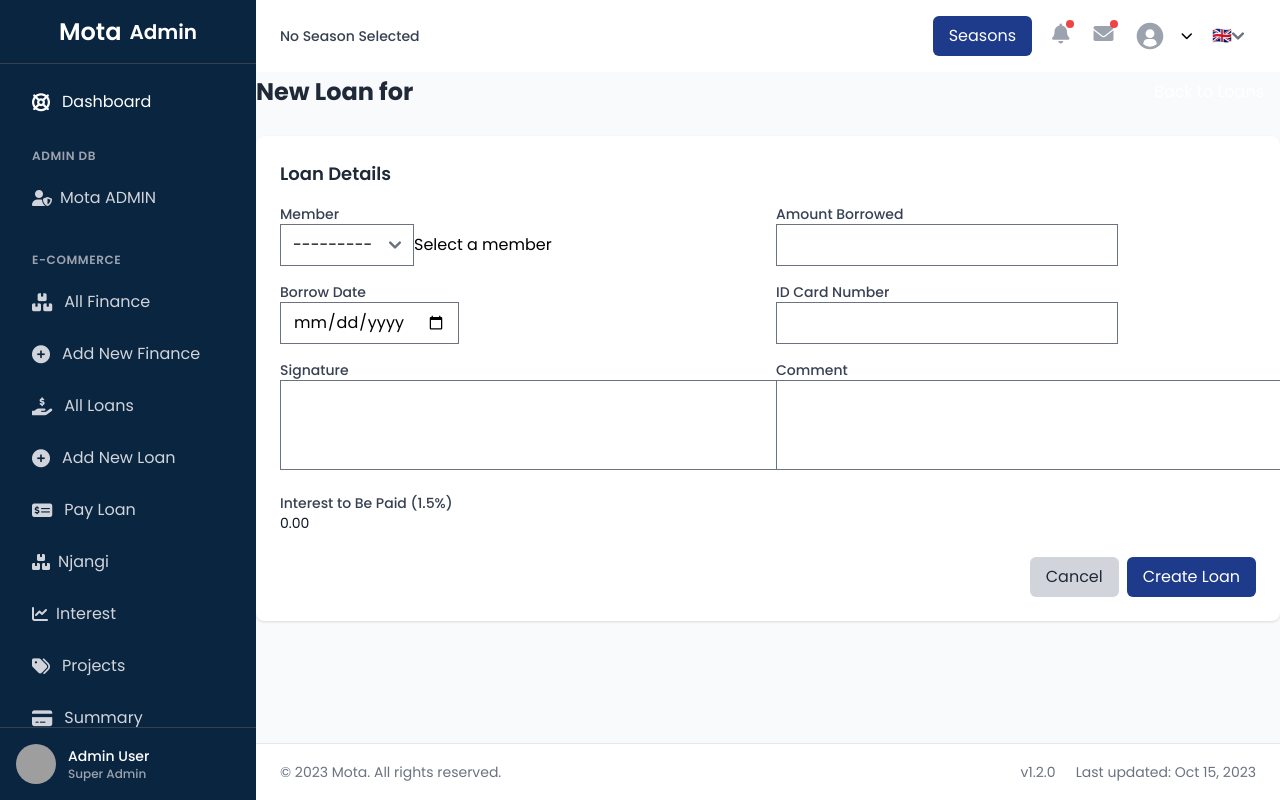
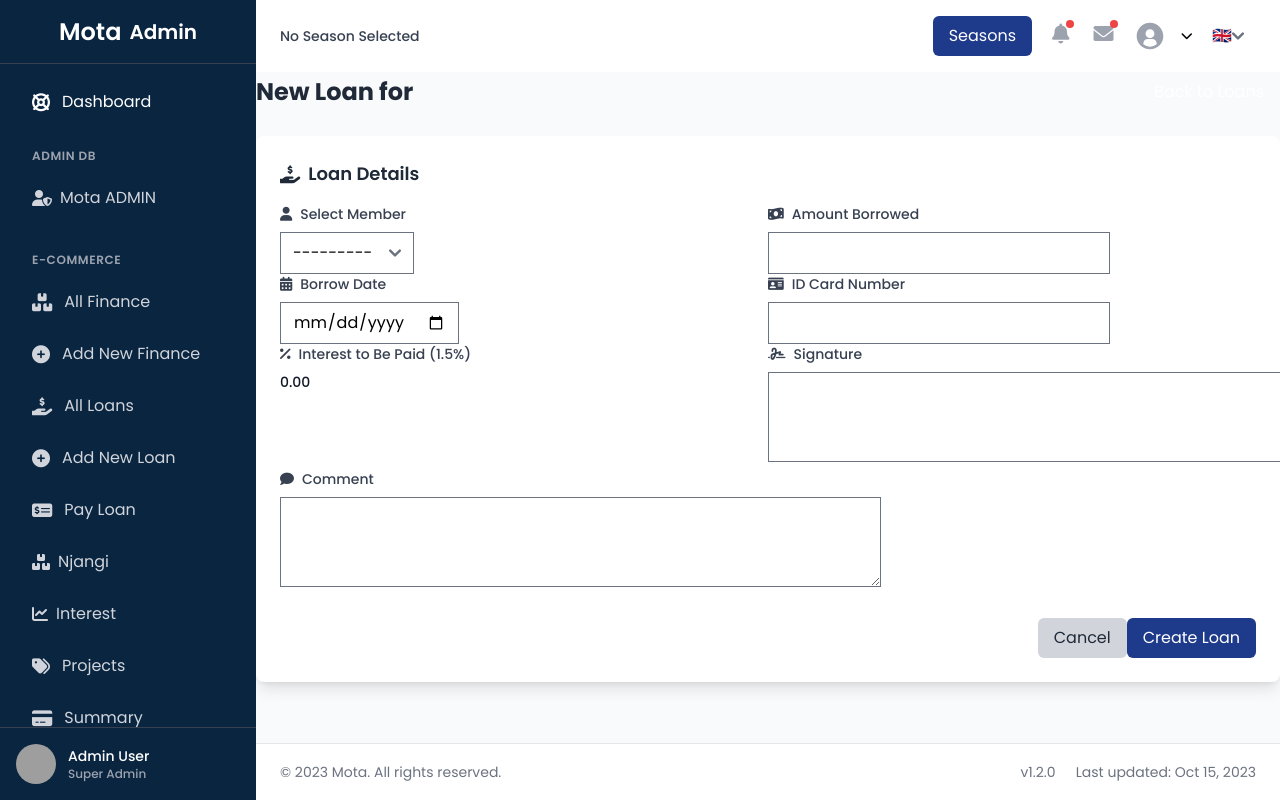
Before and after one commit to C-Elgol/NEWMOTA, a Django app: template mota_apps/templates/publics/dashboard/admin/pages/loans/includes/create_loan.html in a window 1280 px wide. Run offline with Django 5.2, Linux system fonts and the light colour scheme; the template is opened without the code that fills it: values that come from a table or form of the project are taken from there, others are empty; some libraries are stand-ins or nearby versions; grey boxes are pictures that could not be loaded.

Commit message:
feat implemeted loasn

```diff
--- a/mota_apps/templates/publics/dashboard/admin/pages/loans/includes/create_loan.html
+++ b/mota_apps/templates/publics/dashboard/admin/pages/loans/includes/create_loan.html
@@ -4,28 +4,40 @@
 {% block content %}
 <div class="flex justify-between items-center mb-6">
     <h2 class="text-2xl font-bold text-gray-800">{% blocktrans %}New Loan for {{ season }}{% endblocktrans %}</h2>
-    <a href="{% url 'finance:loan_list' %}" class="bg-gray-500 text-white px-4 py-2 rounded-md hover:bg-gray-600">
+    <a href="{% url 'finance:loan_list' %}" class="bg-gray-500 text-white px-4 py-2 rounded-md hover:bg-gray-600 transition-colors">
         {% trans "Back to Loans" %}
     </a>
 </div>
 
 <form id="create-loan-form" class="space-y-6">
     {% csrf_token %}
-    <div class="bg-white shadow rounded-lg p-6">
-        <h3 class="text-lg font-semibold text-gray-800 mb-4">{% trans "Loan Details" %}</h3>
-        <div class="grid grid-cols-1 md:grid-cols-2 gap-4">
-            <div>
-                <label for="{{ form.member.id_for_label }}" class="block text-sm font-medium text-gray-700">{% trans "Member" %}</label>
-                <div class="mt-1">
-                    {{ form.member }}
+    <div class="bg-white shadow-lg rounded-lg p-6">
+        <h3 class="text-lg font-semibold text-gray-800 mb-4 flex items-center">
+            <i class="fas fa-hand-holding-usd mr-2 text-indigo-500"></i>
+            {% trans "Loan Details" %}
+        </h3>
+        <div class="grid grid-cols-1 md:grid-cols-2 gap-6">
+            <!-- Prioritized Select Member Field -->
+            <div class="md:col-span-2">
+                <label for="{{ form.member.id_for_label }}" class="block text-sm font-medium text-gray-700 flex items-center">
+                    <i class="fas fa-user mr-2 text-indigo-500"></i>
+                    {% trans "Select Member" %}
+                </label>
+                <div class="mt-2">
+                    <div class="relative">
+                        {{ form.member }}
+                    </div>
+                    {% if form.member.errors %}
+                        <p class="mt-1 text-sm text-red-600">{{ form.member.errors.as_text }}</p>
+                    {% endif %}
                 </div>
-                {% if form.member.errors %}
-                    <p class="mt-1 text-sm text-red-600">{{ form.member.errors.as_text }}</p>
-                {% endif %}
             </div>
             <div>
-                <label for="{{ form.amount_borrowed.id_for_label }}" class="block text-sm font-medium text-gray-700">{% trans "Amount Borrowed" %}</label>
-                <div class="mt-1">
+                <label for="{{ form.amount_borrowed.id_for_label }}" class="block text-sm font-medium text-gray-700 flex items-center">
+                    <i class="fas fa-money-bill-wave mr-2 text-indigo-500"></i>
+                    {% trans "Amount Borrowed" %}
+                </label>
+                <div class="mt-2">
                     {{ form.amount_borrowed }}
                 </div>
                 {% if form.amount_borrowed.errors %}
@@ -33,8 +45,11 @@
                 {% endif %}
             </div>
             <div>
-                <label for="{{ form.borrow_date.id_for_label }}" class="block text-sm font-medium text-gray-700">{% trans "Borrow Date" %}</label>
-                <div class="mt-1">
+                <label for="{{ form.borrow_date.id_for_label }}" class="block text-sm font-medium text-gray-700 flex items-center">
+                    <i class="fas fa-calendar-alt mr-2 text-indigo-500"></i>
+                    {% trans "Borrow Date" %}
+                </label>
+                <div class="mt-2">
                     {{ form.borrow_date }}
                 </div>
                 {% if form.borrow_date.errors %}
@@ -42,17 +57,30 @@
                 {% endif %}
             </div>
             <div>
-                <label for="{{ form.id_card_number.id_for_label }}" class="block text-sm font-medium text-gray-700">{% trans "ID Card Number" %}</label>
-                <div class="mt-1">
+                <label for="{{ form.id_card_number.id_for_label }}" class="block text-sm font-medium text-gray-700 flex items-center">
+                    <i class="fas fa-id-card mr-2 text-indigo-500"></i>
+                    {% trans "ID Card Number" %}
+                </label>
+                <div class="mt-2">
                     {{ form.id_card_number }}
                 </div>
                 {% if form.id_card_number.errors %}
                     <p class="mt-1 text-sm text-red-600">{{ form.id_card_number.errors.as_text }}</p>
                 {% endif %}
             </div>
+            <div>
+                <label class="block text-sm font-medium text-gray-700 flex items-center">
+                    <i class="fas fa-percent mr-2 text-indigo-500"></i>
+                    {% trans "Interest to Be Paid (1.5%)" %}
+                </label>
+                <p id="interest-preview" class="mt-2 text-sm text-gray-900 font-medium">0.00</p>
+            </div>
             <div class="md:col-span-2">
-                <label for="{{ form.signature.id_for_label }}" class="block text-sm font-medium text-gray-700">{% trans "Signature" %}</label>
-                <div class="mt-1">
+                <label for="{{ form.signature.id_for_label }}" class="block text-sm font-medium text-gray-700 flex items-center">
+                    <i class="fas fa-signature mr-2 text-indigo-500"></i>
+                    {% trans "Signature" %}
+                </label>
+                <div class="mt-2">
                     {{ form.signature }}
                 </div>
                 {% if form.signature.errors %}
@@ -60,30 +88,59 @@
                 {% endif %}
             </div>
             <div class="md:col-span-2">
-                <label for="{{ form.comment.id_for_label }}" class="block text-sm font-medium text-gray-700">{% trans "Comment" %}</label>
-                <div class="mt-1">
+                <label for="{{ form.comment.id_for_label }}" class="block text-sm font-medium text-gray-700 flex items-center">
+                    <i class="fas fa-comment mr-2 text-indigo-500"></i>
+                    {% trans "Comment" %}
+                </label>
+                <div class="mt-2">
                     {{ form.comment }}
                 </div>
                 {% if form.comment.errors %}
                     <p class="mt-1 text-sm text-red-600">{{ form.comment.errors.as_text }}</p>
                 {% endif %}
             </div>
-            <div>
-                <label class="block text-sm font-medium text-gray-700">{% trans "Interest to Be Paid (1.5%)" %}</label>
-                <p id="interest-preview" class="mt-1 text-sm text-gray-900">0.00</p>
-            </div>
         </div>
-        <div class="mt-6 flex justify-end space-x-2">
-            <a href="{% url 'finance:loan_list' %}" class="bg-gray-300 text-gray-800 px-4 py-2 rounded-md hover:bg-gray-400">
+        <div class="mt-6 flex justify-end space-x-3">
+            <a href="{% url 'finance:loan_list' %}" class="bg-gray-300 text-gray-800 px-4 py-2 rounded-md hover:bg-gray-400 transition-colors">
                 {% trans "Cancel" %}
             </a>
-            <button type="submit" class="bg-primary text-white px-4 py-2 rounded-md hover:bg-primary-dark" {% if is_visitor or is_staff and not is_current_season %}disabled{% endif %}>
+            <button type="submit" class="bg-primary text-white px-4 py-2 rounded-md hover:bg-primary-dark transition-colors" {% if is_visitor or is_staff and not is_current_season %}disabled{% endif %}>
                 {% trans "Create Loan" %}
             </button>
         </div>
     </div>
 </form>
 
+{% endblock %}
+
+{% block css %}
+<link href="https://cdn.jsdelivr.net/npm/select2@4.1.0-rc.0/dist/css/select2.min.css" rel="stylesheet" />
+<link href="https://cdn.tailwindcss.com/2.2.19/tailwind.min.css" rel="stylesheet">
+<style>
+    .select2-container--default .select2-selection--single {
+        border: 1px solid #e5e7eb;
+        border-radius: 0.375rem;
+        height: 2.5rem;
+        padding: 0.5rem;
+        background-color: #fff;
+        box-shadow: 0 1px 2px 0 rgba(0, 0, 0, 0.05);
+    }
+    .select2-container--default .select2-selection--single .select2-selection__rendered {
+        line-height: 1.5rem;
+        color: #374151;
+    }
+    .select2-container--default .select2-selection--single .select2-selection__arrow {
+        height: 2.5rem;
+    }
+    .select2-container--default .select2-selection--single:focus {
+        outline: none;
+        border-color: #4f46e5;
+        box-shadow: 0 0 0 3px rgba(79, 70, 229, 0.2);
+    }
+    .select2-container--default .select2-selection--single .select2-selection__placeholder {
+        color: #9ca3af;
+    }
+</style>
 {% endblock %}
 
 {% block js %}
@@ -96,7 +153,9 @@
     $('.select2').select2({
         placeholder: "{% trans 'Select a member' %}",
         allowClear: true,
-        width: '100%'
+        width: '100%',
+        dropdownCssClass: 'border border-gray-200 rounded-md shadow-sm',
+        selectionCssClass: 'text-gray-700'
     });
 
     const loaderManager = new SectionLoaderManager();
```
Also changed, not shown: mota_apps/templates/publics/dashboard/admin/pages/loans/includes/pay_loan.html (+76 -22 lines).
